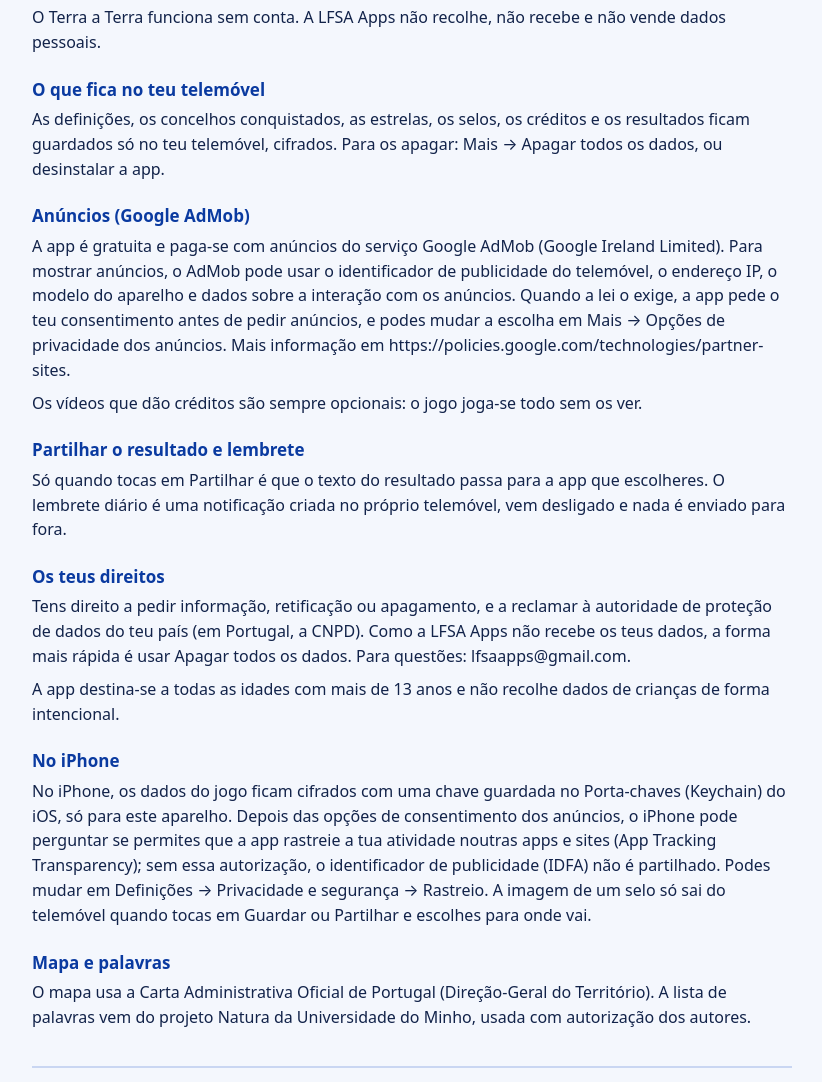
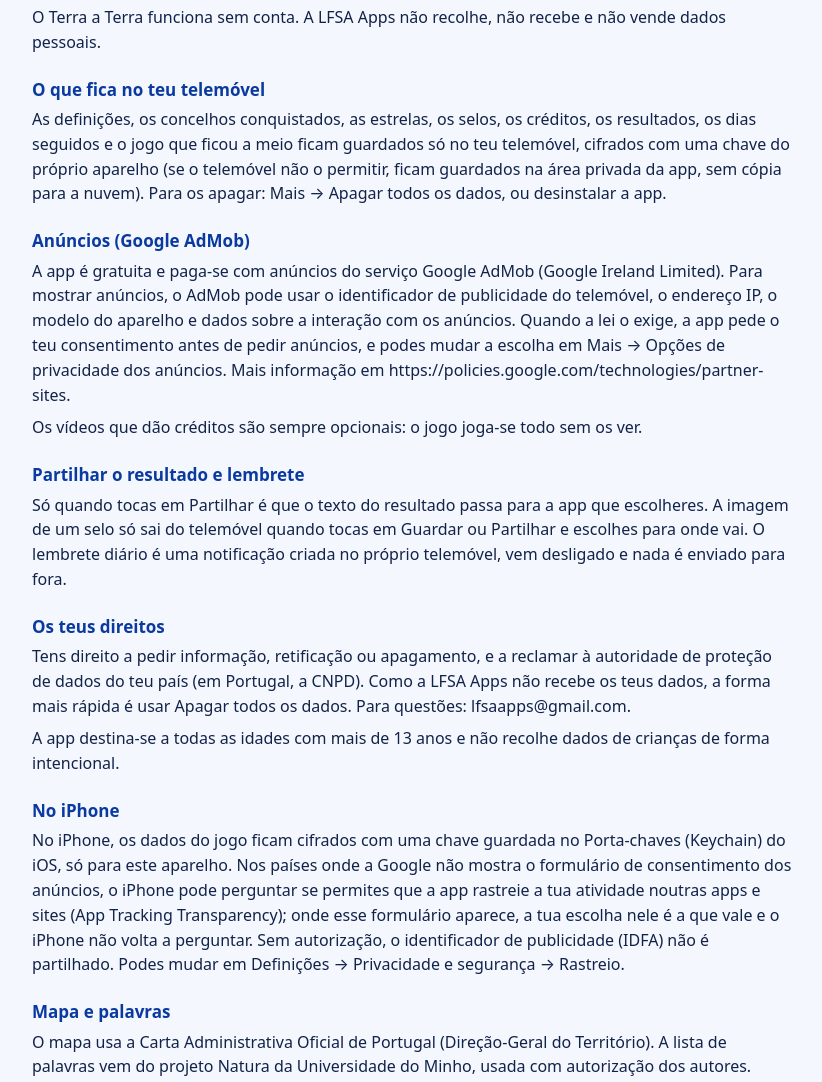
Before and after one commit to lfsaapps/lfsaapps.github.io, a plain HTML site: page terraaterra/index.html in a window 1280 px wide. Shown: the part 170-1252 px from the top of the page, without its empty margins (228-1050 px from the left). Drawn offline with Linux system fonts and the light colour scheme.

Commit message:
Terra a Terra: política atualizada (ATT, jogo a meio, imagem do selo)
Co-Authored-By: Claude Opus 5.5 <noreply@anthropic.com>

```diff
--- a/terraaterra/index.html
+++ b/terraaterra/index.html
@@ -23,8 +23,9 @@
 <p><b>Responsável:</b> Luís Almeida (LFSA Apps) · lfsaapps@gmail.com · versão 1, 15-11-2026</p>
 <p>O Terra a Terra funciona sem conta. A LFSA Apps não recolhe, não recebe e não vende dados pessoais.</p>
 <h3>O que fica no teu telemóvel</h3>
-<p>As definições, os concelhos conquistados, as estrelas, os selos, os créditos e os resultados ficam guardados só no
-teu telemóvel, cifrados. Para os apagar: Mais → Apagar todos os dados, ou desinstalar a app.</p>
+<p>As definições, os concelhos conquistados, as estrelas, os selos, os créditos, os resultados, os dias seguidos e o jogo
+que ficou a meio ficam guardados só no teu telemóvel, cifrados com uma chave do próprio aparelho (se o telemóvel não o
+permitir, ficam guardados na área privada da app, sem cópia para a nuvem). Para os apagar: Mais → Apagar todos os dados, ou desinstalar a app.</p>
 <h3>Anúncios (Google AdMob)</h3>
 <p>A app é gratuita e paga-se com anúncios do serviço Google AdMob (Google Ireland Limited). Para mostrar anúncios, o
 AdMob pode usar o identificador de publicidade do telemóvel, o endereço IP, o modelo do aparelho e dados sobre a
@@ -33,7 +34,8 @@ mudar a escolha em Mais → Opções de privacidade dos anúncios. Mais informa
 https://policies.google.com/technologies/partner-sites.</p>
 <p>Os vídeos que dão créditos são sempre opcionais: o jogo joga-se todo sem os ver.</p>
 <h3>Partilhar o resultado e lembrete</h3>
-<p>Só quando tocas em Partilhar é que o texto do resultado passa para a app que escolheres. O lembrete diário é uma
+<p>Só quando tocas em Partilhar é que o texto do resultado passa para a app que escolheres. A imagem de um selo só sai
+do telemóvel quando tocas em Guardar ou Partilhar e escolhes para onde vai. O lembrete diário é uma
 notificação criada no próprio telemóvel, vem desligado e nada é enviado para fora.</p>
 <h3>Os teus direitos</h3>
 <p>Tens direito a pedir informação, retificação ou apagamento, e a reclamar à autoridade de proteção de dados do teu
@@ -42,10 +44,10 @@ dados. Para questões: lfsaapps@gmail.com.</p>
 <p>A app destina-se a todas as idades com mais de 13 anos e não recolhe dados de crianças de forma intencional.</p>
 <h3>No iPhone</h3>
 <p>No iPhone, os dados do jogo ficam cifrados com uma chave guardada no Porta-chaves (Keychain) do iOS, só para este
-aparelho. Depois das opções de consentimento dos anúncios, o iPhone pode perguntar se permites que a app rastreie a tua
-atividade noutras apps e sites (App Tracking Transparency); sem essa autorização, o identificador de publicidade (IDFA)
-não é partilhado. Podes mudar em Definições → Privacidade e segurança → Rastreio. A imagem de um selo só sai do
-telemóvel quando tocas em Guardar ou Partilhar e escolhes para onde vai.</p>
+aparelho. Nos países onde a Google não mostra o formulário de consentimento dos anúncios, o iPhone pode perguntar se
+permites que a app rastreie a tua atividade noutras apps e sites (App Tracking Transparency); onde esse formulário
+aparece, a tua escolha nele é a que vale e o iPhone não volta a perguntar. Sem autorização, o identificador de
+publicidade (IDFA) não é partilhado. Podes mudar em Definições → Privacidade e segurança → Rastreio.</p>
 <h3>Mapa e palavras</h3>
 <p>O mapa usa a Carta Administrativa Oficial de Portugal (Direção-Geral do Território). A lista de palavras vem do
 projeto Natura da Universidade do Minho, usada com autorização dos autores.</p>
```
